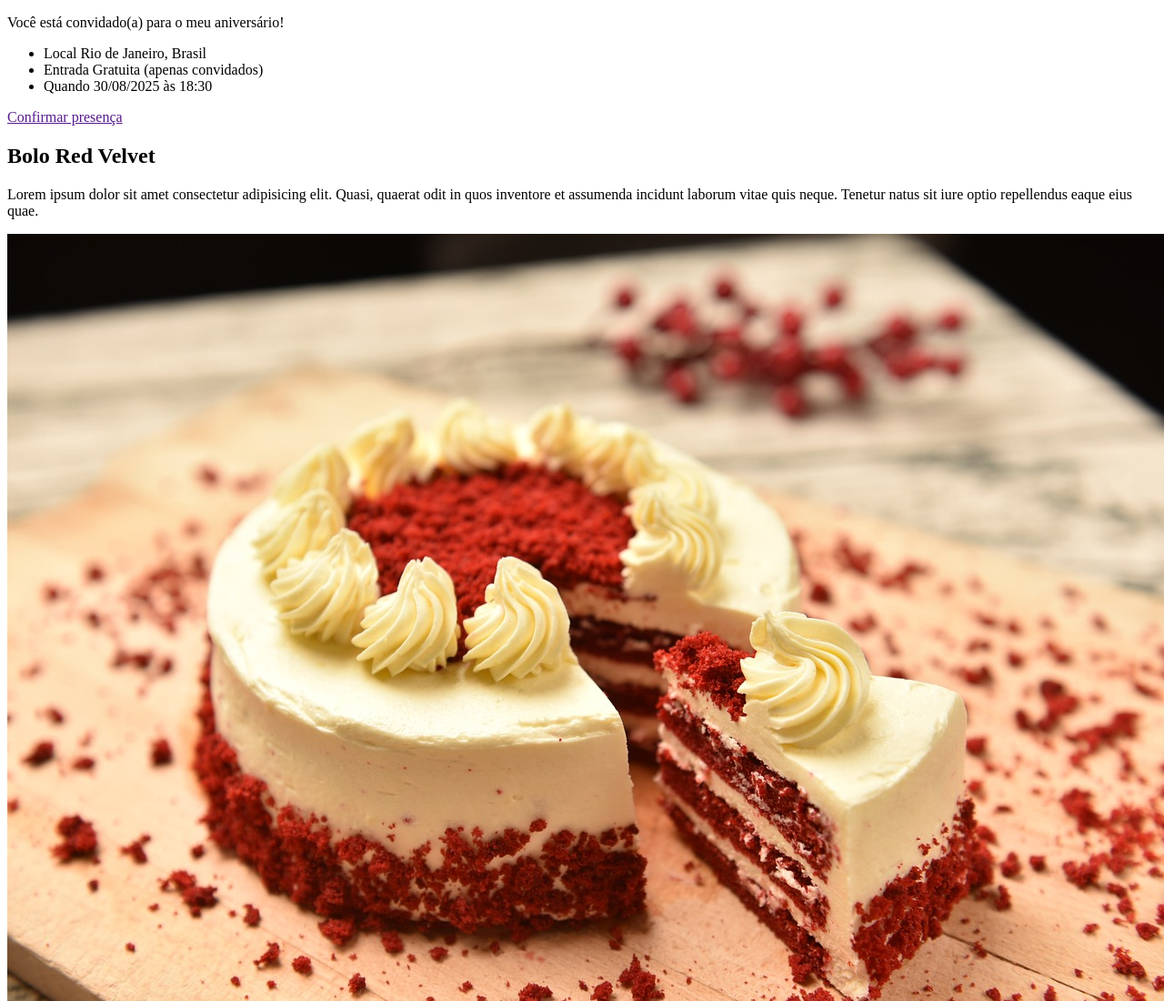
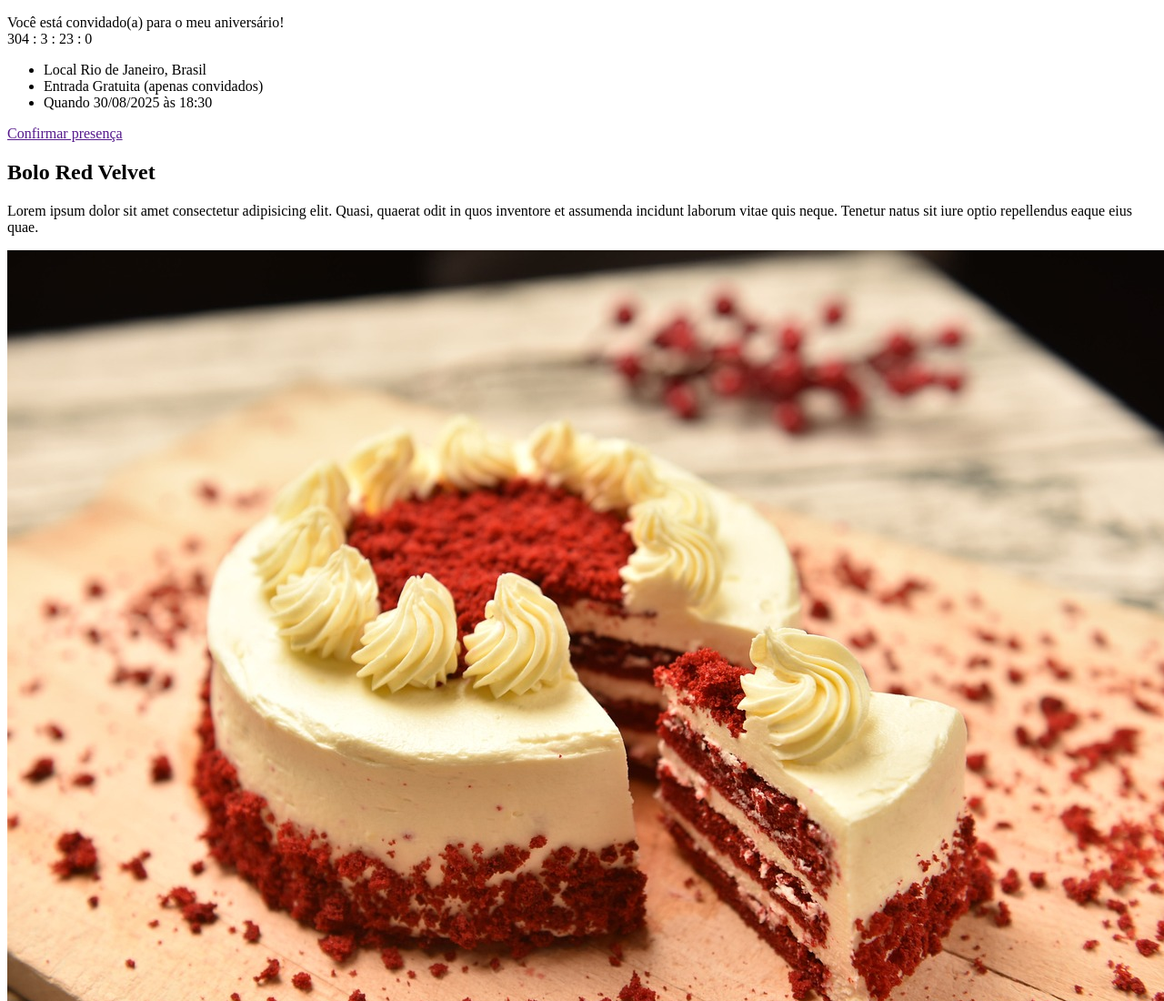
Before and after one commit to carolmeireles/convite-aniversario, a website built with Parcel: page src/index.html in a window 1280 px wide. Shown: the top 1100 px of the page at 91% size. Built offline with nearby package versions, Linux system fonts and the light colour scheme.

Commit message:
add contador

```diff
--- a/src/index.html
+++ b/src/index.html
@@ -13,7 +13,7 @@
     <header class="hero">
         <div class="container">
             <p class="hero__text">
-                Você está convidado(a) para o meu aniversário!
+                Você está convidado(a) para o meu aniversário! <br>
                 <span id="contador"></span>
             </p>
             <div class="infos-bar">
--- a/src/scripts/main.js
+++ b/src/scripts/main.js
@@ -0,0 +1,27 @@
+AOS.init();
+
+const eventDate = new Date('Aug 30, 2025, 18:30:00');
+const eventTimestamp = eventDate.getTime();
+
+const counter = setInterval(function() {
+    const now = new Date();
+    const timestamp = now.getTime();
+    const eventGap = eventTimestamp - timestamp;
+
+    const day = 1000 * 60 * 60 * 24;
+    const hour = 1000 * 60 * 60;
+    const minutes = 1000 * 60;
+
+    const eventDays = Math.floor(eventGap / day);
+    const eventHours = Math.floor((eventGap % day) / hour);
+    const eventMinutes = Math.floor((eventGap % hour) / minutes);
+    const eventSeconds = Math.floor((eventGap & minutes) / 1000);
+
+    const contador = document.getElementById('contador');
+    contador.innerHTML = `${eventDays} : ${eventHours} : ${eventMinutes} : ${eventSeconds}`;
+
+    if(eventGap < 0) {
+        clearInterval(counter);
+        contador.innerHTML = '000 : 00 : 00 : 00';
+    }
+})
```
